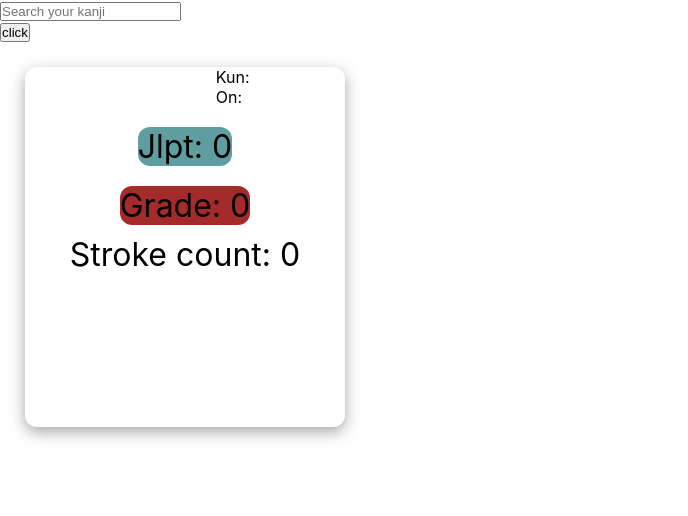
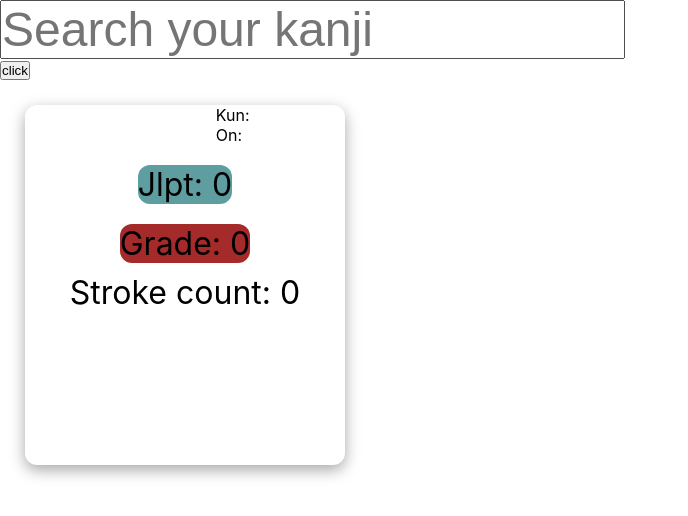
Before and after one commit to RobinDela/Kanji-memorizer, a React (Create React App) app in the folder client/frontend/: page / in a window 1280 px wide. Shown: the top 516 px of the page, without its empty margins (0-688 px from the left). Built offline with nearby package versions, Linux system fonts and the light colour scheme; no server answers.

Commit message:
Fix type in searchbar component
Remove useless useEffect

```diff
--- a/client/frontend/src/App.css
+++ b/client/frontend/src/App.css
@@ -7,7 +7,7 @@
   box-shadow: rgba(0, 0, 0, 0.35) 0px 5px 15px;
   border-radius: 12px;
   width: 25vw;
-  height: 45vh;
+  min-height: 45vh;
   margin: 25px;
 }
 
@@ -42,3 +42,8 @@
   background-color: brown;
   margin: 10px;
 }
+
+.search-bar {
+  align-content: center;
+  font-size: 3rem;
+}
--- a/client/frontend/src/components/SearchBar.tsx
+++ b/client/frontend/src/components/SearchBar.tsx
@@ -1,13 +1,26 @@
-// @ts-nocheck
-// import { KanjiInformations } from './Types/KanjiApiData';
 import axios from "axios";
-import { useEffect, useState } from 'react';
+import { useState } from 'react';
 import KanjiInformationsDisplay from "./KanjiInformationsDisplay";
 
 
+type KanjiInformations = {
+
+    kanji: string;
+    grade: number;
+    stroke_count: number;
+    meanings: string[];
+    kun_readings: string[];
+    on_readings: string[];
+    name_readings: string[];
+    jlpt: number;
+    unicode: string;
+    heisig_en: string;
+
+};
+
 const SearchBar = () => {
 
-    const [dataKanji, setDataKanji] = useState({
+    const [dataKanji, setDataKanji] = useState<KanjiInformations>({
 
         kanji: "",
         grade: 0,
@@ -21,35 +34,31 @@
         heisig_en: ""
     });
 
-    const getKanji = async (x) => {
+    const getKanji = async (x: string) => {
         await axios(`https://kanjiapi.dev/v1/kanji/${x}`).then((response) => {
             setDataKanji(response.data);
             console.log(dataKanji)
         })
     };
     const [kanji, setKanji] = useState("");
-    const handleChange = (e) => {
+    const handleChange = (e: any) => {
         setKanji(e.target.value)
     }
     const handleClick = () => {
         getKanji(kanji)
     }
 
-
-    useEffect(() => {
-        getKanji();
-    }, [])
-
     return (
         <div className="App">
             <form onSubmit={handleClick}>
                 <input
+                    className="search-bar"
                     type="text"
                     placeholder="Search your kanji"
                     onChange={(e) => handleChange(e)}
                 />
             </form>
-            <button onClick={handleClick}>click</button>
+            <button type="button" onClick={handleClick}>click</button>
             <div>
                 <KanjiInformationsDisplay dataKanji={dataKanji} />
             </div>
```
Also changed, not shown: client/frontend/src/types/KanjiApiData.tsx (deleted, +0 -13 lines).
